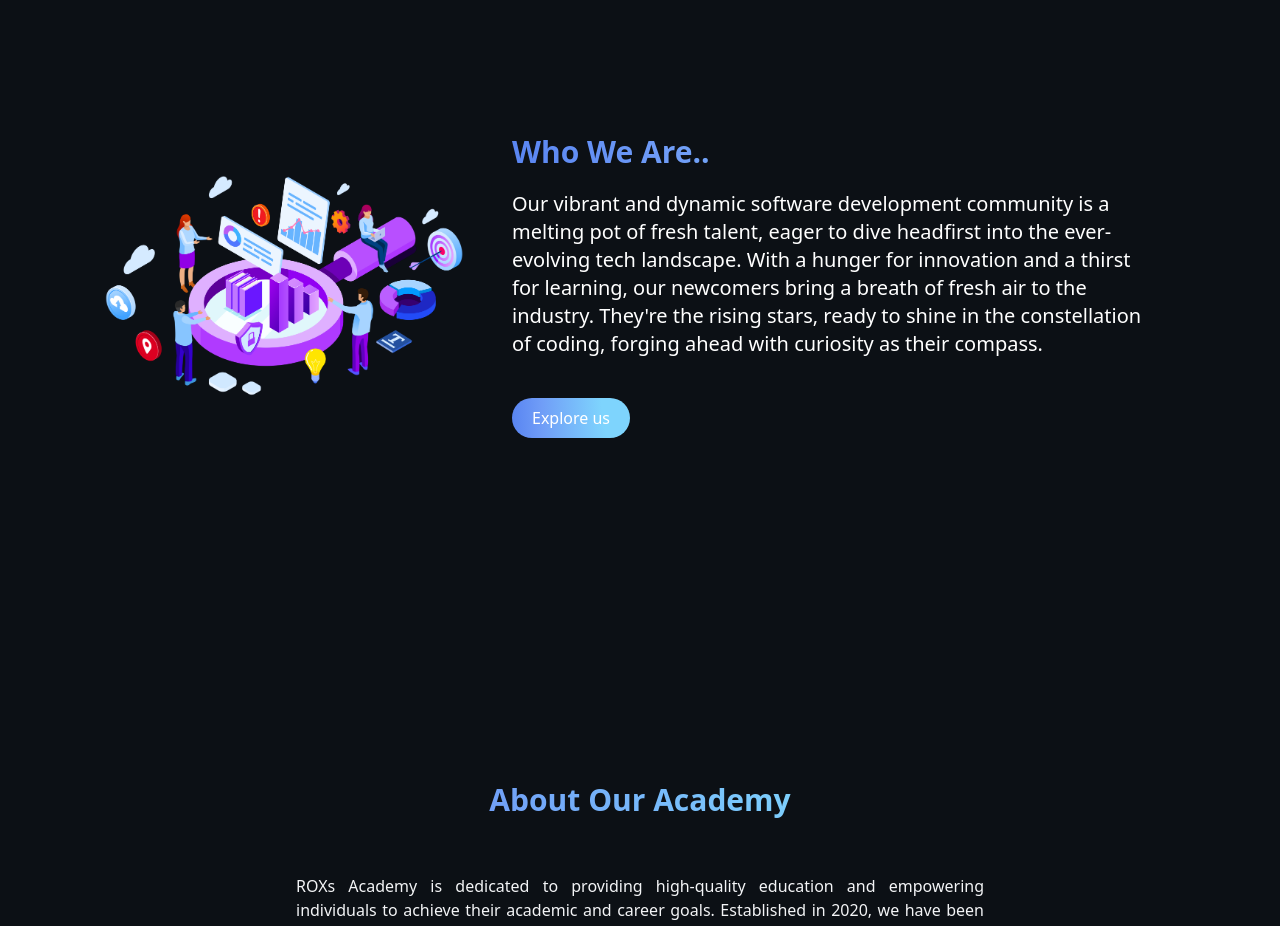
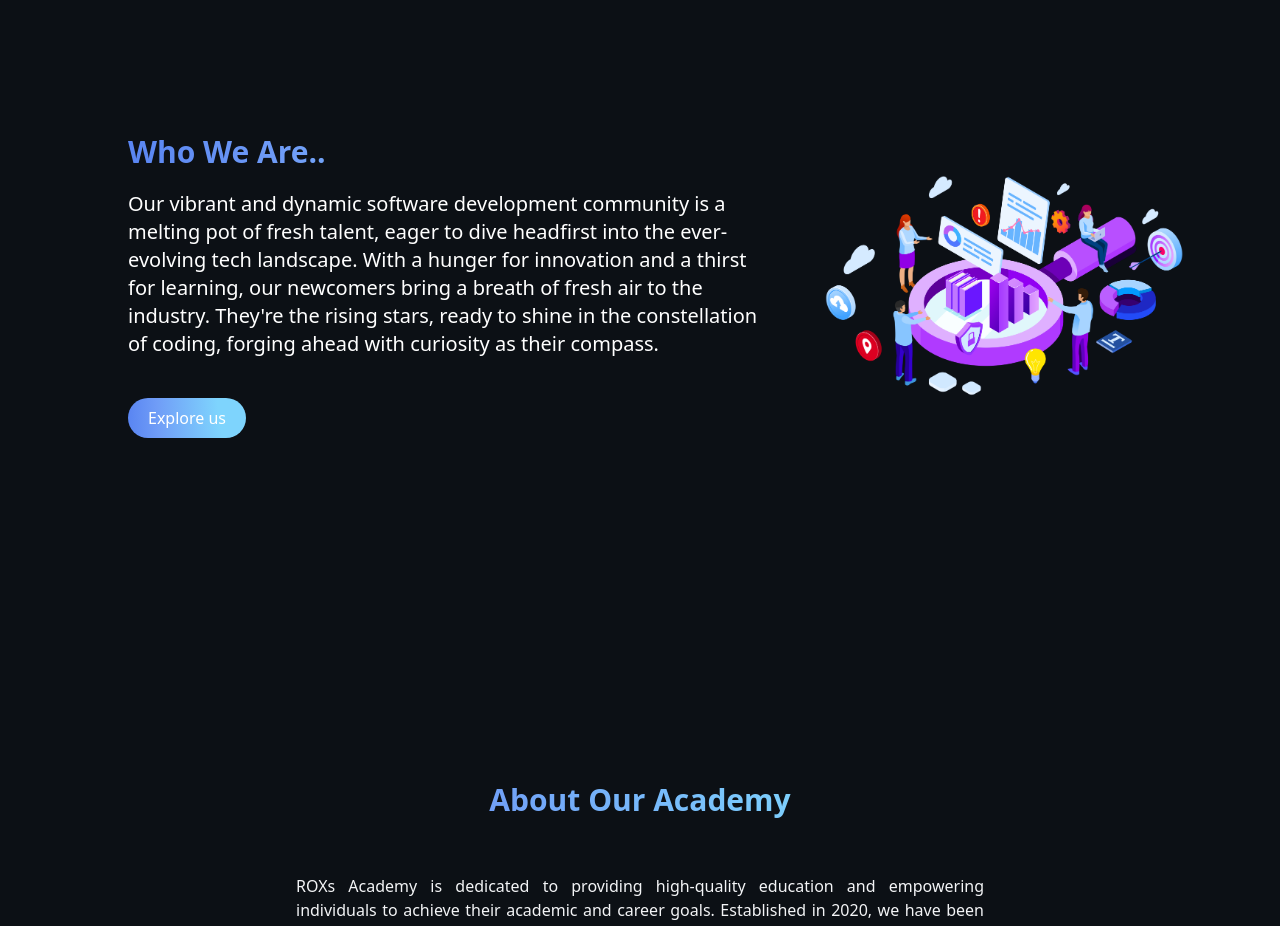
Before and after one commit to SrinivasanJP/roxs_softwares, a React (Vite) app: page / in a window 1280 px wide. Shown: the part 980-1906 px from the top of the page. Built offline with nearby package versions, Linux system fonts and the light colour scheme.

Commit message:
order change section 2

```diff
--- a/src/Components/We_are.jsx
+++ b/src/Components/We_are.jsx
@@ -7,8 +7,8 @@ export const We_are = () => {
   return (
     <div className={we_are.root} id='we_are'>
         <img src={planet} alt="planet image" className={we_are.bPlanet} />
-        <img src={community} alt="community image" className='w-1/2 lg:w-[30%]'/>
-        <div className='w-[80%] md:w-1/2 mx-10'>
+        <img src={community} alt="community image" className='w-1/2 lg:w-[30%] lg:order-2'/>
+        <div className='w-[80%] md:w-1/2 mx-10 lg:order-1'>
             <h1 className={common.textNabula}>Who We Are..</h1>
             <p className={we_are.p}>
             Our vibrant and dynamic software development community is a melting pot of fresh talent, eager to dive headfirst into the ever-evolving tech landscape. With a hunger for innovation and a thirst for learning, our newcomers bring a breath of fresh air to the industry. They're the rising stars, ready to shine in the constellation of coding, forging ahead with curiosity as their compass.
```
